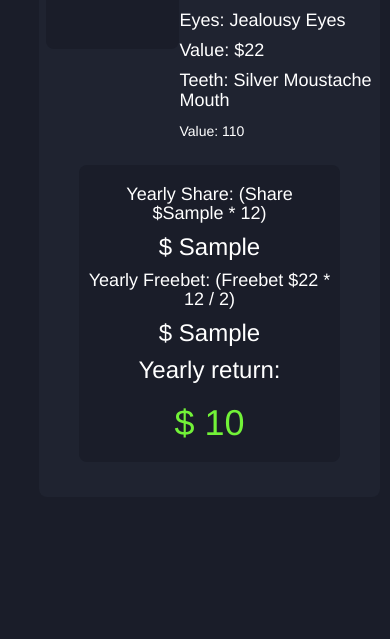
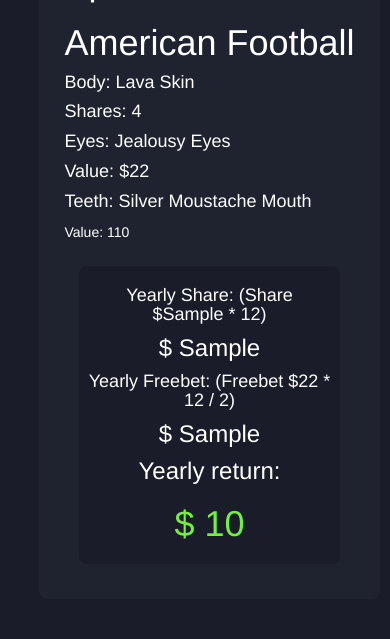
Before and after one commit to 28Drinks/kadsen-docker-real, a Flask app: template my_project/templates/roi-result.html in a window 390 px wide. Shown: the part 1051-1690 px from the top of the page. Before the commit the page ends 1489 px from the top, so only its background shows below. Run offline with Flask 2, Linux system fonts and the light colour scheme; data comes from the database, SQL or seed files in the repository; tables that the repository leaves empty hold one stand-in row (values such as "Sample post"); the template is opened without the code that fills it: values that come from a table or form of the project are taken from there, most other values are stand-ins (such as "Sample title", 1, 10 or a date in 2020).

Commit message:
responsive change

```diff
--- a/my_project/static/roi.css
+++ b/my_project/static/roi.css
@@ -54,6 +54,12 @@ h3 {
     display: flex;
     align-items: center;
     justify-content: space-evenly;
+}
+
+@media only screen and (max-width: 800px) {
+    .split {
+        flex-direction: column;
+    }
 }
 
 .card {
```
